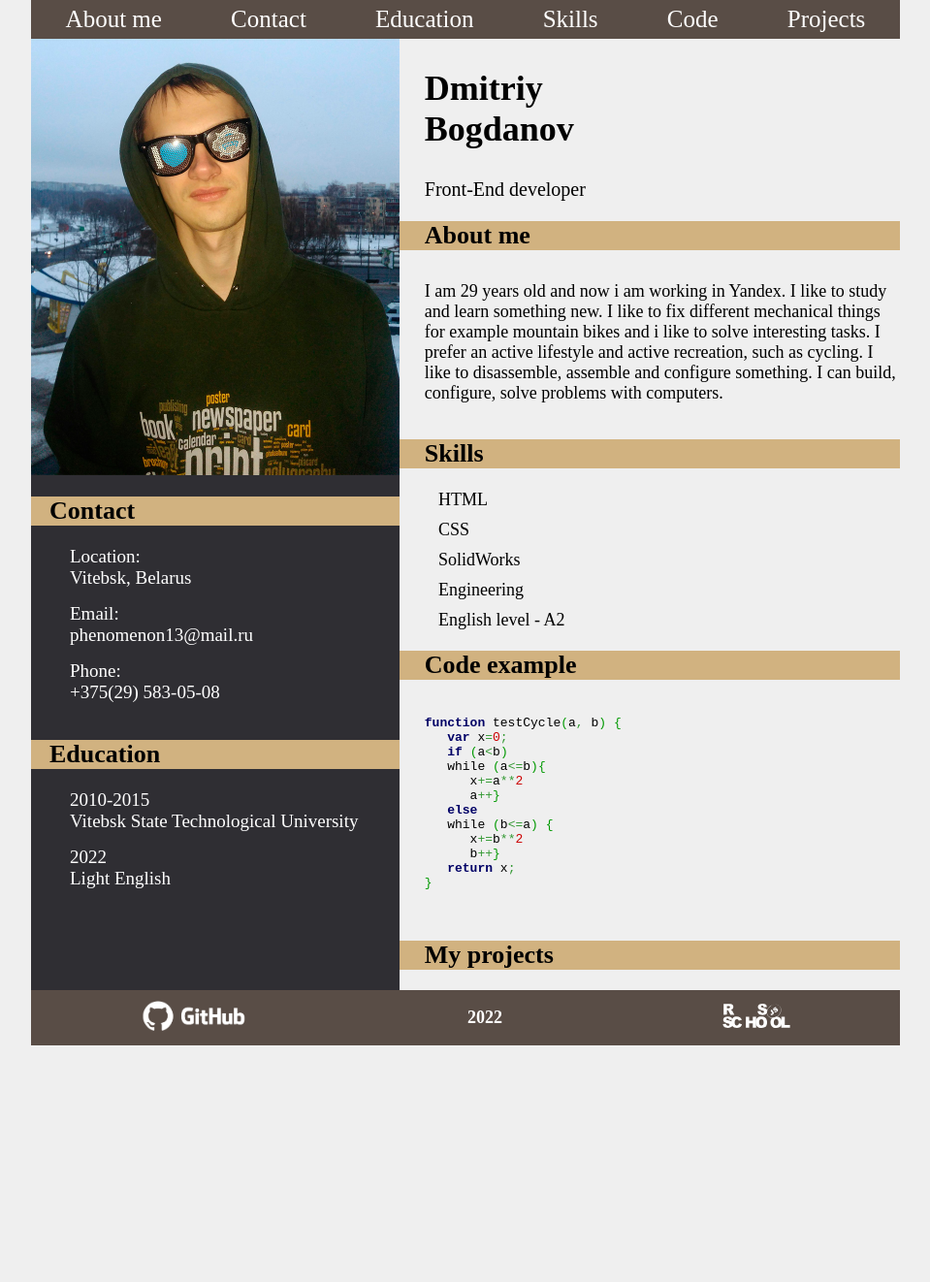
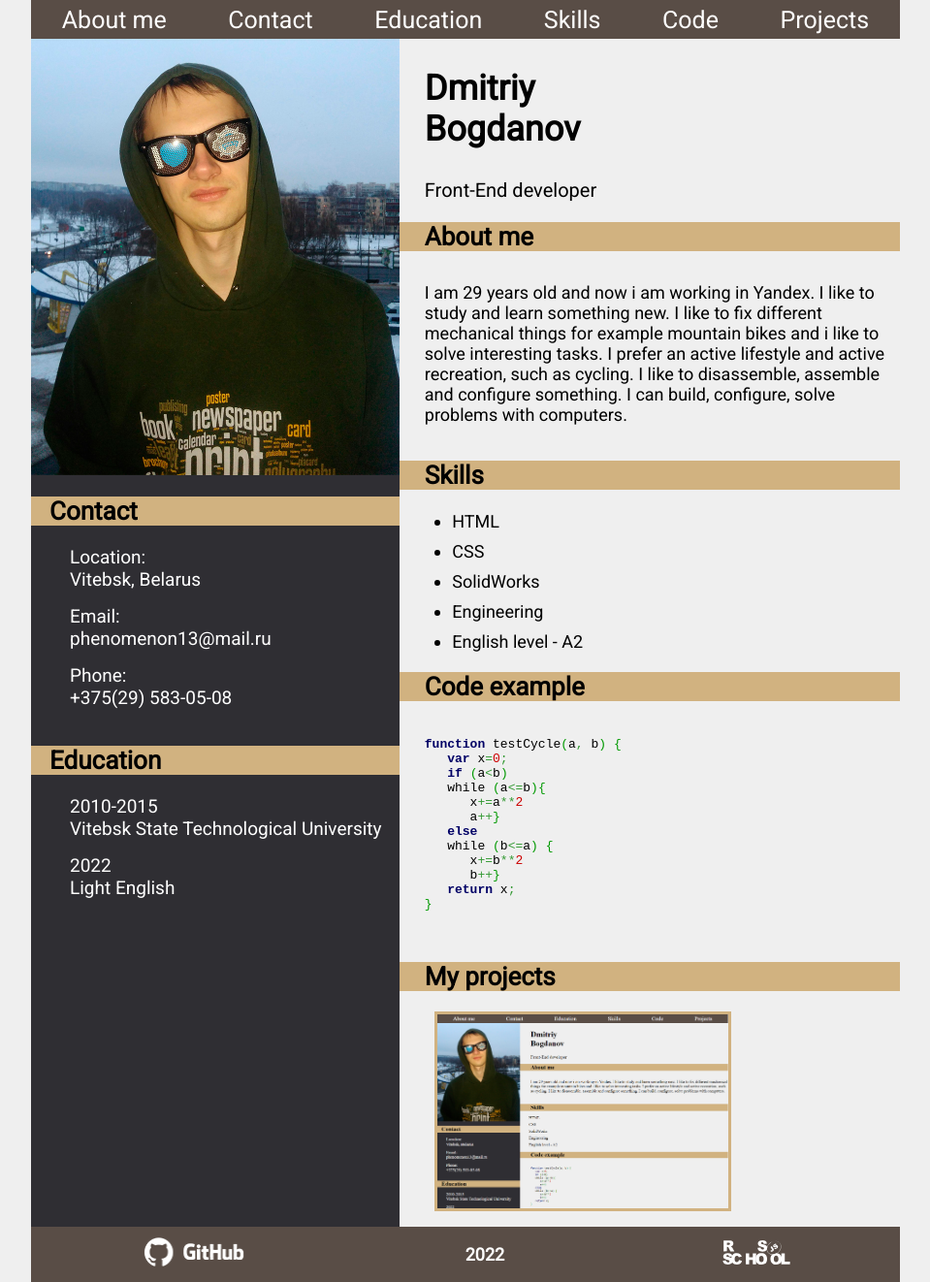
Before and after one commit to DaimonGT/rsschool-cv, a plain HTML site: page index.html in a window 1280 px wide. Shown: the whole page at 97% size, without its empty margins (160-1119 px from the left). Before the commit the page ends 1078 px from the top, so only its background shows below. Drawn offline with Linux system fonts and the light colour scheme.

Commit message:
feat: add my cv, favicon, fix github add hoover in panel

```diff
--- a/index.html
+++ b/index.html
@@ -5,31 +5,32 @@
     <meta http-equiv="X-UA-Compatible" content="IE=edge">
     <meta name="viewport" content="width=device-width, initial-scale=1.0">
     <title>Dmitriy Bogdanov CV</title>
-    <link rel="stylesheet" href="css/style.css">
+    <link rel="icon" href="assets/favicon.ico">
+    <link rel="stylesheet" href="style.css">
     <link rel="preconnect" href="https://fonts.googleapis.com">
     <link rel="preconnect" href="https://fonts.gstatic.com" crossorigin>
-    <link href="https://fonts.googleapis.com/css2?family=Roboto:wght@100&display=swap" rel="stylesheet">
+    <link href="https://fonts.googleapis.com/css2?family=Poppins:wght@200&family=Roboto:wght@100;400&display=swap" rel="stylesheet">
 </head>
 <body>
     <header>
         <nav>
             <ul class="panel_navigation">
-                <li class="Cell">About me</li>
-                <li class="Cell">Contact</li>
-                <li class="Cell">Education</li>
-                <li class="Cell">Skills</li>
-                <li class="Cell">Code</li>
-                <li class="Cell">Projects</li>
+                <li class="Cell"><a href="#about_me">About me</a></li>
+                <li class="Cell"><a href="#contacts">Contact</a></li>
+                <li class="Cell"><a href="#my_education">Education</a></li>
+                <li class="Cell"><a href="#skills">Skills</a></li>
+                <li class="Cell"><a href="#my_code">Code</a></li>
+                <li class="Cell"><a href="#my_projects">Projects</a></li>
             </ul>
         </nav>
     </header>
     <main class="conteiner">
     <aside>
         <div class="my_photo">
-        <img class="photo" src="img/Photo.jpg" alt="my photo">
+        <img class="photo" src="assets/img/Photo.jpg" alt="my photo">
         </div>
         <section>
-            <h2 class="section_title">Contact</h2>
+            <h2 class="section_title" id="contacts">Contact</h2>
             <ul class="list1">
                 <li class="item">Location:<br>Vitebsk, Belarus</li>
                 <li class="item">Email:<br>phenomenon13@mail.ru</li>
@@ -37,7 +38,7 @@
             </ul>
         </section>
         <section>
-            <h2 class="section_title">Education</h2>
+            <h2 class="section_title" id="my_education">Education</h2>
             <ul class="list1">
                 <li class="item">2010-2015<br>Vitebsk State Technological University</li>
                 <li class="item">2022<br>Light English</li>
@@ -50,7 +51,7 @@
             <p class="profession">Front-End developer</p>
         </Section>
         <section>
-            <h2 class="section_title">About me</h2>
+            <h2 class="section_title" id="about_me">About me</h2>
             <p class="about_me">I am 29 years old and now i am working in Yandex. I like to study and learn something new.
                I like to fix different mechanical things for example mountain bikes and i like to solve interesting tasks.
                I prefer an active lifestyle and active recreation, such as cycling.
@@ -58,7 +59,7 @@
             </p>
         </section>
         <section>
-            <h2 class="section_title">Skills</h2>
+            <h2 class="section_title" id="skills">Skills</h2>
             <ul class="my_skills">
                 <li class="item1">HTML</li>
                 <li class="item1">CSS</li>
@@ -68,7 +69,7 @@
             </ul>
         </section>
         <section>
-            <h2 class="section_title">Code example</h2>
+            <h2 class="section_title" id="my_code">Code example</h2>
             <pre class="code">
                 <Code>
 <span style="color: #000066; font-weight: bold;">function</span> testCycle<span style="color: #009900;">&#40;</span>a<span style="color: #339933;">,</span> b<span style="color: #009900;">&#41;</span> <span style="color: #009900;">&#123;</span>
@@ -87,14 +88,19 @@
             </pre>
         </section>
         <section>
-            <h2 class="section_title">My projects</h2>
+            <h2 class="section_title" id="my_projects">My projects</h2>
+            <div class="list_project">
+                <div class="cv">
+                    <img src="assets/img/CV.PNG" alt="cv" class="img_cv">
+                </div>
+            </div>
         </section>
     </div>
     </main>
     <footer class="footer">
-        <a class="git" href="https://github.com/DaimonGT" target="_blank"><img src="img/Logo_github.png" alt="My GitHub" width="110"></a>
+        <a class="git" href="https://github.com/DaimonGT" target="_blank"><img src="assets/img/Logo_github.png" alt="My GitHub" width="110"></a>
         <p><b>2022</b></p>
-        <a href="https://rs.school/js/" target="_blank"><img src="img/rsschool.svg" width="70" alt="rsschool"></a>
+        <a href="https://rs.school/js/" target="_blank"><img src="assets/svg/rsschool.svg" width="70" alt="rsschool"></a>
     </footer>
 </body>
 </html>
--- a/css/style.css
+++ b/style.css
@@ -1,5 +1,7 @@
 /*body*/
 body {
+    font-family: 'Poppins', sans-serif;
+    font-family: 'Roboto', sans-serif;
     margin: 0px;
     padding: 0px;
     margin-left: 15%;
@@ -24,6 +26,10 @@ a, a:hover, a:focus, a:active {
     font-size: 25px;
     list-style: none;
 }
+.Cell:hover {
+    background-color: #D1B280;
+    color: black;
+}
 /*main*/
 .conteiner {
     display: flex;
@@ -43,6 +49,7 @@ aside {
     background-color: #2F2E33;
 }
 .section_title {
+    font-family: 'Roboto', sans-serif;
     padding-left: 5%;
     background-color: #D1B280;
     font-size: 26px;
@@ -71,15 +78,29 @@ aside {
     padding: 2% 0% 3% 5%;
     font-size: 18px;
 }
-.my_skills {
-    list-style-type: none;
-}
+
 .item1 {
+    margin-left: 3%;
     margin-bottom: 10px;
     font-size: 18px;
 }
 .code {
     padding-left: 5%;
+}
+.list_project {
+    display: flex;
+    justify-content: space-between;
+}
+.cv {
+    height: 200px;
+    width: 300px;
+    margin: 0 0 3% 7%;
+    border: solid #D1B280;
+    overflow: hidden;
+}
+.img_cv {
+    max-width: 100%;
+    object-fit: cover;
 }
 /* footer*/
 .footer {
```
Also changed, not shown: assets/favicon.ico (added), assets/img/CV.PNG (added), assets/img/Logo_github.png (added), assets/img/Photo.jpg (renamed from img/Photo.jpg), assets/svg/rsschool.svg (renamed from img/rsschool.svg), img/CV.PNG (deleted), img/Logo_github.png (deleted).
